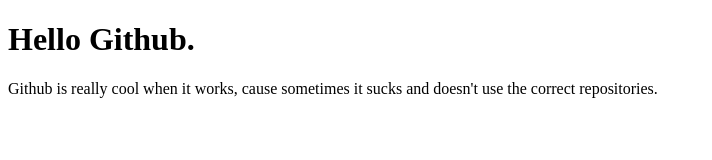
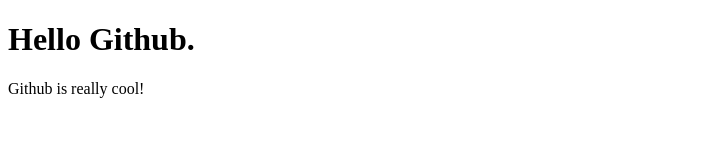
Before and after one commit to GeorgDev15/GitHubTest, a plain HTML site: page index.html in a window 1280 px wide. Shown: the whole page, without its empty margins (0-712 px from the left). Drawn offline with Linux system fonts and the light colour scheme.

Commit message:
Changed to be more polite

```diff
--- a/index.html
+++ b/index.html
@@ -8,6 +8,6 @@
 </head>
 <body>
     <h1>Hello Github.</h1>
-    <p>Github is really cool when it works, cause sometimes it sucks and doesn't use the correct repositories.</p>
+    <p>Github is really cool!</p>
 </body>
 </html>
```
